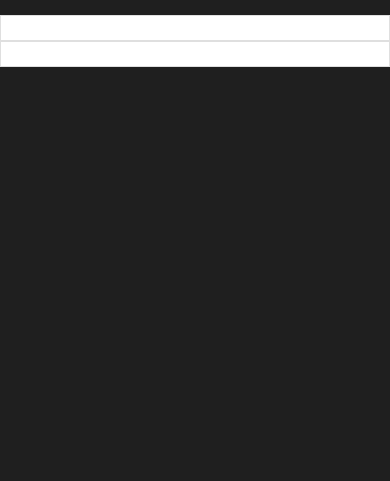
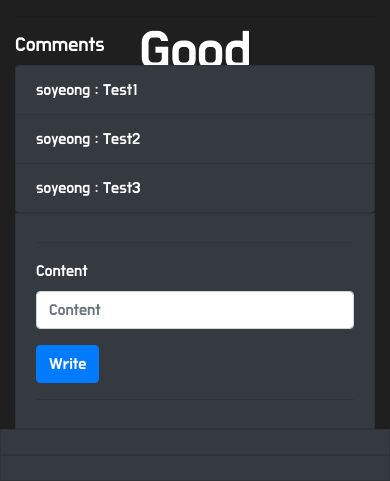
Before and after one commit to kimsh8337/MyC, a Django app: page /posts/1/ in a window 390 px wide. Shown: the part 690-1171 px from the top of the page. Before the commit the page ends 757 px from the top, so only its background shows below. Run offline with Django 3.2, Linux system fonts and the light colour scheme; a user stored in the database is signed in; data comes from the database, SQL or seed files in the repository; both versions use the stored data as it was after the commit; some libraries are stand-ins or nearby versions.

Commit message:
posts edit

```diff
--- a/accounts/templates/accounts/_loginModal.html
+++ b/accounts/templates/accounts/_loginModal.html
@@ -16,7 +16,7 @@
               <a type="button" class="w-50 btn btn-outline-light"
                 href="{% url 'accounts:login' %}">
                 <i class="far fa-envelope mr-2"></i>
-                Login with email</a>
+                Login with MyC</a>
             </div>
             <div class="mb-3 text-center">
               OR
--- a/accounts/templates/accounts/_signUpModal.html
+++ b/accounts/templates/accounts/_signUpModal.html
@@ -16,7 +16,7 @@
               <a type="button" class="w-50 btn btn-outline-light"
                 href="{% url 'accounts:signup' %}">
                 <i class="far fa-envelope mr-2"></i>
-                Sign up with email</a>
+                Sign up with MyC</a>
             </div>
             <div class="mb-3 text-center">
               OR
--- a/posts/templates/posts/_like.html
+++ /dev/null
@@ -1,10 +0,0 @@
-<div>
-    <a href="{% url 'posts:like' post.pk %}" style='text-decoration:none;'>
-        {% if user in post.like_users.all %}
-        <i class="fas fa-heart"></i>  <!--꽉 찬 하트-->
-        {% else %}
-        <i class="far fa-heart"></i>  <!--빈 하트-->
-        {% endif %}
-    </a>
-    <span>{{ post.like_users.all.count }}</span>
-</div>
--- a/posts/templates/posts/post_detail.html
+++ b/posts/templates/posts/post_detail.html
@@ -1,31 +1,66 @@
 {% extends 'base.html' %}
 {% load bootstrap4 %}
+{% load static %}
+{% block css %}
+<link rel="stylesheet" href="{% static '/posts/stylesheets/posts.css' %}">
+{% endblock %}
 
 {% block content %}
-<div class='m-5'>
-    <h2>Post Detail</h2>
+<div class="container">
+    <div class="card mt-5 mb-3 bg-dark" style="max-width: 100%;">
+        <div class="row no-gutters" style="height: 40rem;">
+            <div class="col-md-4">
+                <img src="https://image.tmdb.org/t/p/original/{{ post.movie.poster_path }}" class="card-img"
+                    style="height: 40rem;" alt="movie_poster">
+            </div>
+            <div class="col-md-8">
+                <div class="card-body">
+                    <h5 class="card-title" style="font-size: 3.5rem; text-align: center;">{{post.title}}</h5>
+                    <a href="{% url 'accounts:profile' post.user.id %}">{{ post.user.username }}님의 작성글</a>
+                    <p class="card-text" style="font-size: 1.7rem;">{{post.content}}</p>
+                    {% if user in post.like_users.all %}
+                    <i class="fas fa-heart fa-lg like-button" style="color:crimson" data-post-pk="{{ post.pk }}"></i>
+                    {% else %}
+                    <i class="fas fa-heart fa-lg like-button" style="color:blue" data-post-pk="{{ post.pk }}"></i>
+                    {% endif %}
+                    <span id="like-count-{{ post.pk }}">{{ post.like_users.all.count }}</span>
+                    <p class="card-text"><small class="text-muted">{{ post.updated_at}}</small></p>
+                    {% if post.user == request.user %}
+                    <a href="{% url 'posts:post_update' post.pk %}"><button class="btn btn-outline-light"><i class="far fa-edit"></i></button></a>
+                    <form action="{% url 'posts:post_delete' post.pk %}" method="POST" class="d-inline">
+                        {% csrf_token %}
+                        <button class="btn btn-outline-light"><i class="far fa-trash-alt"></i></button>
+                    </form>
+                    {% endif %}
+                </div>
+            </div>
+        </div>
+    </div>
+    <!-- <h2>Post Detail</h2>
+    <a href="{% url 'accounts:profile' post.user.id %}">{{ post.user.username }}</a>
     <h5>{{ post.title }}</h5>
     <p>{{ post.content }}</p>
-    {% include 'posts/_like.html' %}
-    {% if post.user == request.user %}
-        <a href="{% url 'posts:post_update' post.pk %}"><button class="btn btn-info">수정</button></a>
-        <form action="{% url 'posts:post_delete' post.pk %}" method="POST" class="d-inline">
-            {% csrf_token %}
-            <button class="btn btn-danger">삭제</button>
-        </form>
-    {% endif %}
+    <div>
+        {% if user in post.like_users.all %}
+            <i class="fas fa-heart fa-lg like-button" style="color:crimson" data-post-pk="{{ post.pk }}"></i>
+        {% else %}
+            <i class="fas fa-heart fa-lg like-button" style="color:blue" data-post-pk="{{ post.pk }}"></i>
+        {% endif %}
+        <span id="like-count-{{ post.pk }}">{{ post.like_users.all.count }}</span>
+    </div> -->
     <hr>
     <h5>Comments</h5>
     <div class="list-group">
         {% for comment in post.comment_set.all %}
-            <a href="#" class="list-group-item list-group-item-action">{{ comment.user.username }} : {{ comment.content }}
+        <a href="#" class="list-group-item list-group-item-action bg-dark text-white">{{ comment.user.username }} :
+            {{ comment.content }}
             {% if comment.user == request.user %}
             <form action="{% url 'posts:comments_delete' post.pk comment.pk %}" method="POST">
                 {% csrf_token %}
                 <button class="mt-3 btn btn-danger">Delete</button>
             </form>
-            </a>
-            {% endif %}
+        </a>
+        {% endif %}
         {% endfor %}
     </div>
     <hr>
@@ -36,4 +71,26 @@
     </form>
     <hr>
 </div>
+
+<script>
+    const likeButtons = document.querySelectorAll('.like-button');
+    likeButtons.forEach(function (likeButton) {
+        likeButton.addEventListener('click', function (event) {
+            const postPk = event.target.dataset.postPk
+            const countInfo = document.querySelector(`#like-count-${postPk}`)
+            axios.get(`/posts/${postPk}/like`)
+                .then(function (response) {
+                    const count = response.data.count
+                    const liked = response.data.liked
+                    if (liked) {
+                        event.target.style.color = "crimson"
+                    } else {
+                        event.target.style.color = "blue"
+                    }
+                    countInfo.innerText = `${count}`
+                });
+        });
+    });
+</script>
+
 {% endblock %}
--- a/static/stylesheets/style.css
+++ b/static/stylesheets/style.css
@@ -2,23 +2,36 @@
     background-color:rgb(31, 31, 31) !important;
     color: white !important;
     margin-top: 0 !important;
+    /* font-family: 'Noto Sans KR', sans-serif !important; */
+    font-family: 'Do Hyeon', sans-serif !important;
 }
 .background-none {
     background-color:rgb(31, 31, 31) !important;
 }
+.container-cover {
+    position: relative;
+    /* text-align: center; */
+}
+.inner {
+    z-index: 1000;
+    /* float: center; */
+    position: absolute;
+    top: 50%;
+    left: 50%
+
+}
 .head-cover {
     position:relative;
-    height: 90vh;
+    height: 95vh;
     background-repeat: no-repeat;
     background-size: cover;
     position: relative;
     background-position: center top;
-    /* opacity: 0.4; */
+    opacity: 0.3;
     top: 0 !important;
     display: flex;
     justify-content: center;
     align-items: center;
-
 }
 .movie-nav {
     top:0;
--- a/templates/_nav.html
+++ b/templates/_nav.html
@@ -1,6 +1,6 @@
 {% load gravatar %}
 <nav class="movie-nav navbar navbar-dark navbar-expand-lg fixed-top url-check" id="{{ request.resolver_match.url_name }}">
-    <a class="navbar-brand js-scroll-trigger text-white font-weight-bold mx-5" href="{% url 'movies:index' %}"><h4 class='logo'>M</h4></a>
+    <a class="navbar-brand js-scroll-trigger text-white font-weight-bold mx-5" href="{% url 'movies:index' %}"><h4 class='logo'>MyC</h4></a>
     <button class="navbar-toggler navbar-toggler-right text-white" type="button" data-toggle="collapse" data-target="#navbarNav" aria-controls="navbarNav" aria-expanded="false" aria-label="Toggle navigation">
       <span class="navbar-toggler-icon"></span>
     </button>
--- a/templates/base.html
+++ b/templates/base.html
@@ -6,6 +6,9 @@
     <meta charset="UTF-8">
     <meta name="viewport" content="width=device-width, initial-scale=1.0">
     <meta http-equiv="X-UA-Compatible" content="ie=edge">
+    <!-- Google Fonts -->
+    <link href="https://fonts.googleapis.com/css2?family=Noto+Sans+KR:wght@100;300;400;500;700;900&display=swap" rel="stylesheet">
+    <link href="https://fonts.googleapis.com/css2?family=Do+Hyeon&display=swap" rel="stylesheet">
     <!--Font Awesome -->
     <script src="https://kit.fontawesome.com/8d37770efa.js" crossorigin="anonymous"></script>
     <!-- static -->
```
Also changed, not shown: accounts/templates/accounts/login.html (+4 -4 lines), movies/static/movies/stylesheets/movies.css (+15 -0 lines), movies/templates/movies/index.html (+16 -4 lines), movies/views.py (+36 -3 lines), posts/static/posts/posts.css (+19 -0 lines), posts/templates/posts/post_list.html (+4 -3 lines), db.sqlite3.
